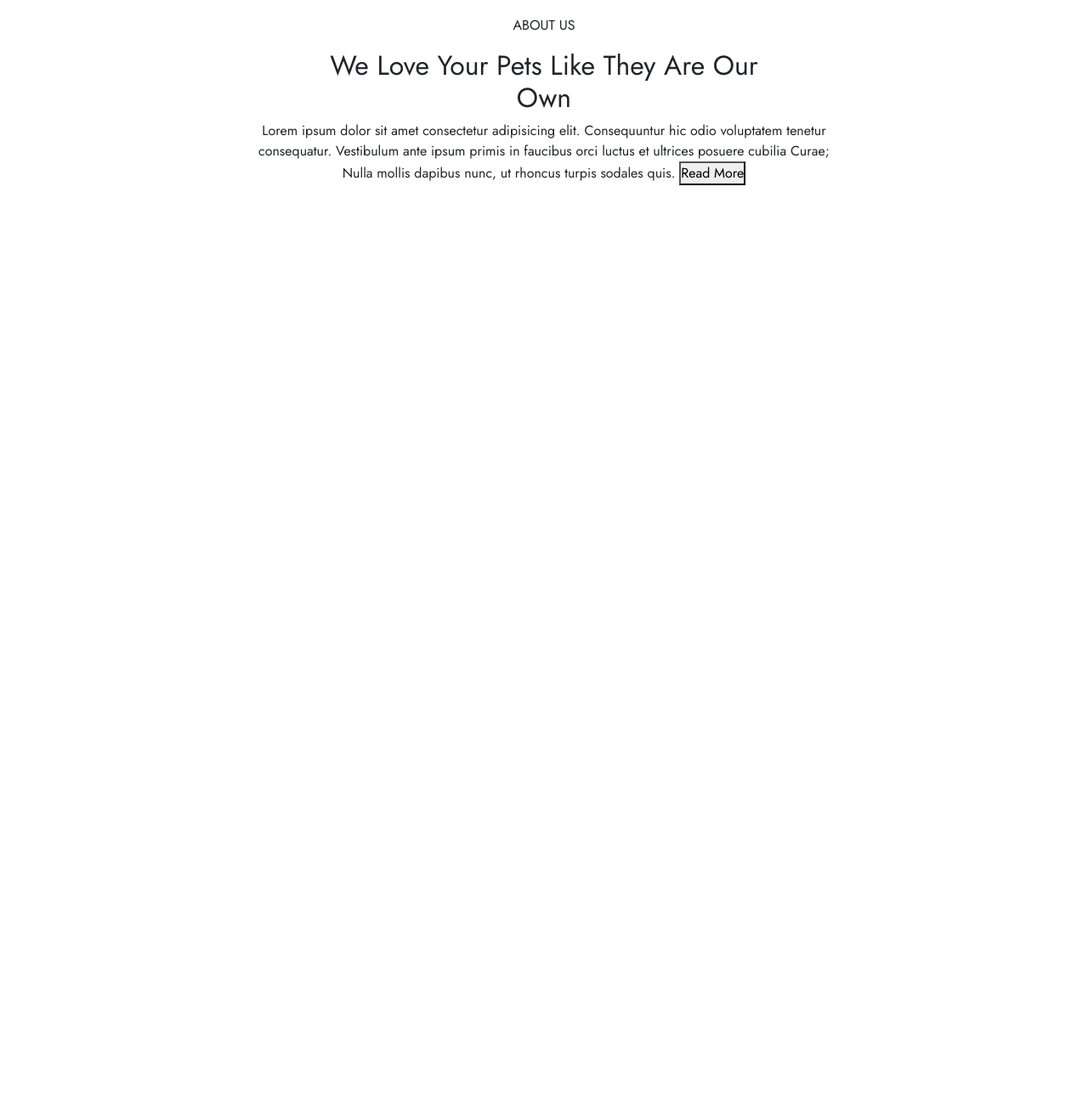
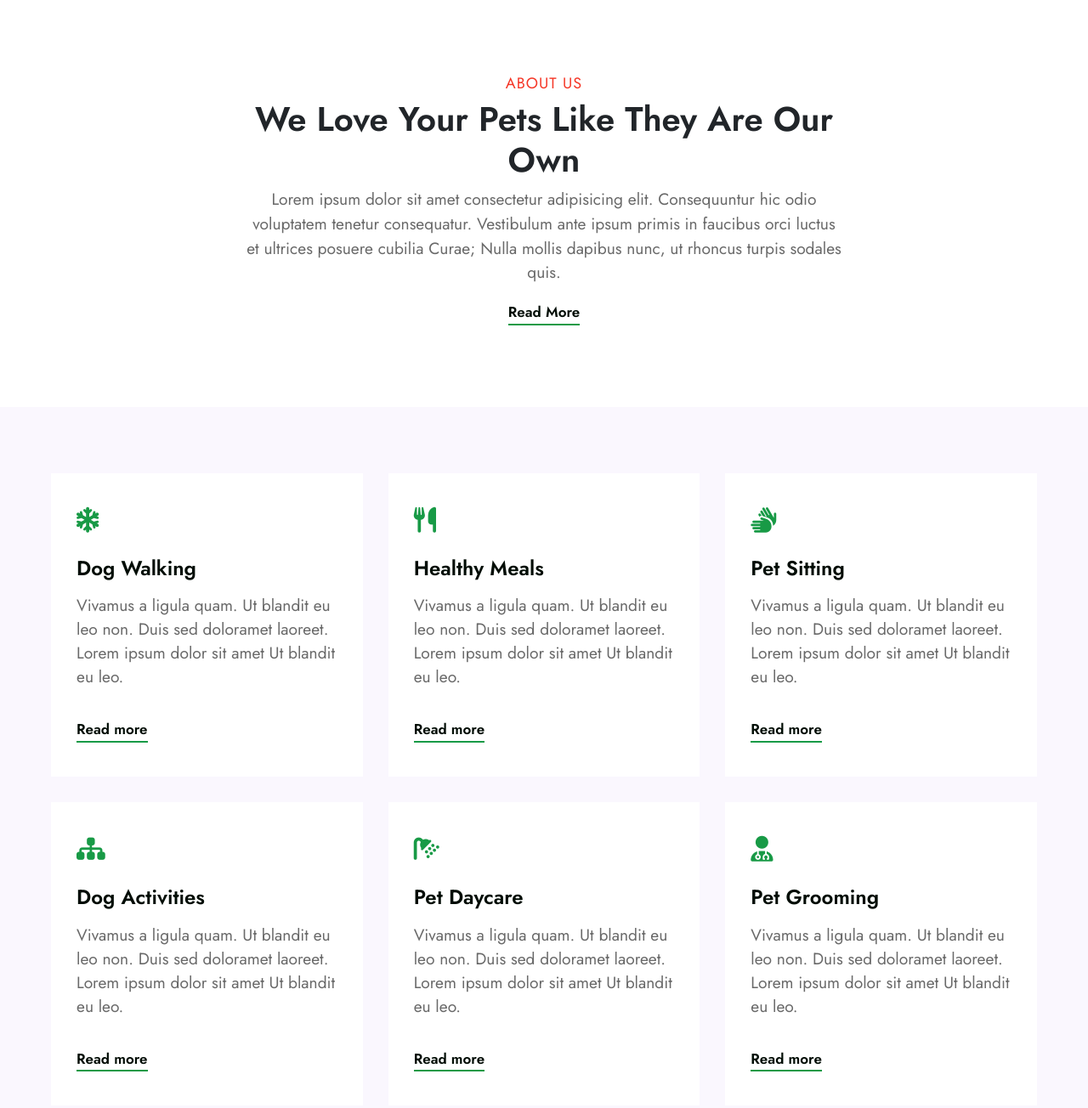
Before and after one commit to minhhau94/PoochCare, a plain HTML site: page index.html in a window 1280 px wide. Shown: the part 716-2020 px from the top of the page at 85% size. Before the commit the page ends 982 px from the top, so only its background shows below. Drawn offline with nearby package versions, Linux system fonts and the light colour scheme.

Commit message:
services

```diff
--- a/css/style.css
+++ b/css/style.css
@@ -19,18 +19,21 @@ body{
     z-index: 10;
     display: flex;
     align-items: center;
+    box-shadow: 0 3px 6px 0 rgb(0 0 0 / 5%);
 }
 .header .container{
     max-width: 1200px;
     margin: auto;
-}
-.header .container-fluid{
-    /* width: 100%; */
+    padding: 0 25px;
 }
 .header .navbar-brand{
     color: #189a46;
     font-size: 34px;
     font-weight: 600;
+    margin: 0;
+}
+.navbar-light .navbar-brand:focus, .navbar-light .navbar-brand:hover{
+    color: #189a46;
 }
 .header .navbar-nav .nav-link{
     font-size: 19.2px;
@@ -60,7 +63,14 @@ body{
     padding-left: 2px;
     font-weight: 600;
 }
+.header .mode__container{
+    font-size: 25px;
+    margin-left: 20px;
+}
 /* slider */
+.slider .container{
+    max-width: 1200px;
+}
 .slider .carousel-item h5{
     font-size: 60px;
     line-height: 76px;
@@ -72,8 +82,7 @@ body{
     line-height: 30px;
 }
 .slider .carousel-item .carousel-caption{
-    width: 700px;
-    margin: auto;
+    max-width: 700px;
 }
 .slider .carousel-caption .button1{
     padding: 12px 35px;
@@ -89,11 +98,16 @@ body{
 .slider .carousel-caption .button2{
     color: #ffffff;
     border: 2px solid #ffffff;
-    padding: 14px 35px;
+    padding: 12px 35px;
     border-radius: 10px;
     font-size: 18px;
     background-color: transparent;
     margin-top: 3rem;
+    transition: all 0.3s ease-in 0s;
+}
+.slider .carousel-caption .button2:hover{
+    color: #189a46;
+    background-color: #ffffff;
 }
 .slider .carousel-caption{
     bottom: 50%;
@@ -107,20 +121,118 @@ body{
     bottom: 0;
     left: 0;
     right: 0;
-    opacity: 50%;
+    opacity: 55%;
 }
 .slider .carousel-indicators button{
     width: 10px;
     height: 10px;
     border-radius: 50%;
 }
+.slider .carousel-inner img{
+    height: 700px;
+    object-fit: cover;
+}
+.slider .carousel-inner .carousel-caption {
+    text-align: left;
+}
 /* about */
 .about{
-    padding: 3rem 0;
+    padding: 6rem 0;
 
 }
 .about .content{
     width: 700px;
+    margin: auto;
     text-align: center;
+    display: flex;
+    flex-direction: column;
+    align-items: center;
+}
+.about .content p{
+    margin: 0;
+    font-size: 18px;
+    color: #f53626;
+    font-weight: 400;
+    letter-spacing: 1px;
+    line-height: 2em;
+}
+.about .content h2{
+    font-size: 40px;
+    font-weight: 600;
+}
+.about .content span{
+    font-size: 1.2em;
+    color: #696969;
+}
+.about .content a{
+    display: block;
+    text-decoration: none;
+    border-bottom:2px solid #189a46;
+    font-size: 17px;
+    font-weight: 600;
+    margin-top: 20px;
+    color: #000c04;
+    transition: all 0.3s ease-in-out 0s;
+}
+.about .content a:hover{
+    color: #189a46;
+}
+/* services */
+.services{
+    background-color: rgba(147, 107, 232, 0.05);
+    padding: 3rem;
+}
+.services .container{
+    max-width: 1200px;
     margin: auto;
 }
+.services .row{
+    margin-right: -15px;
+    margin-left: -15px;
+}
+.services .col-4{
+    padding-right: 15px;
+    padding-left: 15px;
+}
+.services .item{
+    padding: 40px 30px;
+    margin-top: 30px;
+    background-color: #ffffff;
+    transition: all 0.5s ease 0s;
+}
+.services .item:hover{
+    background-color: rgba(147, 107, 232, 0.05);
+}
+.services .row .icon i{
+    color: #189a46;
+    font-size: 30px;
+}
+.services .row h4 a{
+    display: block;
+    text-decoration: none;
+    color: #000c04;
+    font-size: 24px;
+    font-weight: 600;
+    margin: 25px 0 15px 0;
+}
+.services .row h4 a:hover{
+    color: #189a46;
+}
+.services .row p{
+    font-size: 1.2em;
+    line-height: 28px;
+    color: #696969;
+}
+.services .row a.read{
+    display: inline-block;
+    text-decoration: none;
+    font-size: 17px;
+    font-weight: 600;
+    color: #000c04;
+    border-bottom: 2px solid #189a46;
+    margin-top: 20px;
+    transition: all 0.3s ease-in-out 0s;
+}
+.services .row a.read:hover{
+    color: #189a46;
+}
--- a/index.html
+++ b/index.html
@@ -19,7 +19,8 @@
   <link href='https://css.gg/c?=|icon-name|icon-name|icon-name' rel='stylesheet'>
   <link href='https://css.gg/c' rel='stylesheet'>
   <!-- bootstrap -->
-    <link href="https://cdn.jsdelivr.net/npm/bootstrap@5.1.3/dist/css/bootstrap.min.css" rel="stylesheet" integrity="sha384-1BmE4kWBq78iYhFldvKuhfTAU6auU8tT94WrHftjDbrCEXSU1oBoqyl2QvZ6jIW3" crossorigin="anonymous">
+  <link href="https://cdn.jsdelivr.net/npm/bootstrap@5.1.3/dist/css/bootstrap.min.css" rel="stylesheet"
+    integrity="sha384-1BmE4kWBq78iYhFldvKuhfTAU6auU8tT94WrHftjDbrCEXSU1oBoqyl2QvZ6jIW3" crossorigin="anonymous">
   <!-- style css -->
   <link rel="stylesheet" href="./css/style.css">
 </head>
@@ -29,12 +30,13 @@
   <header class="header">
     <div class="container">
       <nav class="navbar navbar-expand-lg navbar-light">
-                <div class="container-fluid">
+        <div class="container-fluid p-0">
           <a class="navbar-brand" href="#">Pooch Care</a>
-                  <button class="navbar-toggler" type="button" data-bs-toggle="collapse" data-bs-target="#navbarNavDropdown" aria-controls="navbarNavDropdown" aria-expanded="false" aria-label="Toggle navigation">
+          <button class="navbar-toggler" type="button" data-bs-toggle="collapse" data-bs-target="#navbarNavDropdown"
+            aria-controls="navbarNavDropdown" aria-expanded="false" aria-label="Toggle navigation">
             <span class="navbar-toggler-icon"></span>
           </button>
-                  <div class="collapse navbar-collapse justify-content-end" id="navbarNavDropdown">
+          <div class="collapse navbar-collapse justify-content-end " id="navbarNavDropdown">
             <ul class="navbar-nav">
               <li class="nav-item">
                 <a class="nav-link active" aria-current="page" href="#">Home</a>
@@ -49,7 +51,8 @@
                 <a class="nav-link" href="#">Gallery</a>
               </li>
               <li class="nav-item dropdown">
-                        <a class="nav-link" href="#" id="navbarDropdownMenuLink" role="button" data-bs-toggle="dropdown" aria-expanded="false">Blog<span><i class="fa-solid fa-angle-down"></i></span></a>
+                <a class="nav-link" href="#" id="navbarDropdownMenuLink" role="button" data-bs-toggle="dropdown"
+                  aria-expanded="false">Blog<span><i class="fa-solid fa-angle-down"></i></span></a>
                 <ul class="dropdown-menu" aria-labelledby="navbarDropdownMenuLink">
                   <li><a class="dropdown-item" href="#">Blog Posts</a></li>
                   <li><a class="dropdown-item" href="#">Blog Single</a></li>
@@ -60,6 +63,9 @@
                 <a class="nav-link" href="#">Contact</a>
               </li>
             </ul>
+            <div class="mode__container">
+              <i class="fa-solid fa-moon"></i>
+            </div>
           </div>
         </div>
       </nav>
@@ -69,19 +75,25 @@
   <section class="slider">
     <div id="carouselExampleCaptions" class="carousel slide" data-bs-ride="carousel">
       <div class="carousel-indicators">
-          <button type="button" data-bs-target="#carouselExampleCaptions" data-bs-slide-to="0" class="active" aria-current="true" aria-label="Slide 1"></button>
-          <button type="button" data-bs-target="#carouselExampleCaptions" data-bs-slide-to="1" aria-label="Slide 2"></button>
-          <button type="button" data-bs-target="#carouselExampleCaptions" data-bs-slide-to="2" aria-label="Slide 3"></button>
-          <button type="button" data-bs-target="#carouselExampleCaptions" data-bs-slide-to="3" aria-label="Slide 4"></button>
+        <button type="button" data-bs-target="#carouselExampleCaptions" data-bs-slide-to="0" class="active"
+          aria-current="true" aria-label="Slide 1"></button>
+        <button type="button" data-bs-target="#carouselExampleCaptions" data-bs-slide-to="1"
+          aria-label="Slide 2"></button>
+        <button type="button" data-bs-target="#carouselExampleCaptions" data-bs-slide-to="2"
+          aria-label="Slide 3"></button>
+        <button type="button" data-bs-target="#carouselExampleCaptions" data-bs-slide-to="3"
+          aria-label="Slide 4"></button>
       </div>
       <div class="carousel-inner">
         <div class="carousel-item active">
           <img src="./image/banner1.jpg" class="d-block w-100" alt="...">
-            <div class="carousel-caption d-none d-md-block text-start">
+          <div class="container">
+            <div class="carousel-caption d-none d-md-block">
               <h5>Quality Things for <br> Loving Pets</h5>
               <p>Keeps your Pet Smiling</p>
               <button class="button1">Read More</button>
               <button class="button2">Contact Us</button>
+            </div>
           </div>
         </div>
         <div class="carousel-item">
@@ -94,7 +106,7 @@
           </div>
         </div>
         <div class="carousel-item">
-            <img src="./image/banner3.jpg" class="d-block w-100 text-start" alt="...">
+          <img src="./image/banner3.jpg" class="d-block w-100" alt="...">
           <div class="carousel-caption d-none d-md-block">
             <h5>Quality Things for <br> Loving Pets</h5>
             <p>Keeps your Pet Smiling</p>
@@ -114,25 +126,103 @@
       </div>
     </div>
   </section>
+  <!-- about -->
   <section class="about">
     <div class="container">
       <div class="content">
         <p>ABOUT US</p>
         <h2>We Love Your Pets Like They Are Our <br> Own</h2>
-        <span>Lorem ipsum dolor sit amet consectetur adipisicing elit. Consequuntur hic odio voluptatem tenetur consequatur. Vestibulum ante ipsum primis in faucibus orci luctus et ultrices posuere cubilia Curae; Nulla mollis dapibus nunc, ut rhoncus turpis sodales quis.</span>
-        <button>Read More</button>
+        <span>Lorem ipsum dolor sit amet consectetur adipisicing elit. Consequuntur hic odio voluptatem tenetur
+          consequatur. Vestibulum ante ipsum primis in faucibus orci luctus et ultrices posuere cubilia Curae; Nulla
+          mollis dapibus nunc, ut rhoncus turpis sodales quis.</span>
+        <a href="#">Read More</a>
       </div>
     </div>
   </section>
-    <section class="services"></section>
+  <!-- services -->
+  <section class="services">
+    <div class="container">
+      <div class="row">
+        <div class="col-4">
+          <div class="item">
+            <div class="icon">
+              <i class="fa-solid fa-snowflake"></i>
+            </div>
+            <h4><a href="#feature" class="title-head">Dog Walking</a></h4>
+            <p>Vivamus a ligula quam. Ut blandit eu leo non. Duis sed doloramet laoreet. Lorem ipsum dolor sit amet Ut
+              blandit eu leo.</p>
+            <a href="#read" class="read">Read more</a>
+          </div>
+        </div>
+        <div class="col-4">
+          <div class="item">
+            <div class="icon">
+              <i class="fa fa-cutlery"></i>
+            </div>
+            <h4><a href="#feature" class="title-head">Healthy Meals</a></h4>
+            <p>Vivamus a ligula quam. Ut blandit eu leo non. Duis sed doloramet laoreet. Lorem ipsum dolor sit amet Ut
+              blandit eu leo.</p>
+            <a href="#read" class="read">Read more</a>
+          </div>
+        </div>
+        <div class="col-4">
+          <div class="item">
+            <div class="icon">
+              <i class="fa fa-sign-language"></i>
+            </div>
+            <h4><a href="#feature" class="title-head">Pet Sitting</a></h4>
+            <p>Vivamus a ligula quam. Ut blandit eu leo non. Duis sed doloramet laoreet. Lorem ipsum dolor sit amet Ut
+              blandit eu leo.</p>
+            <a href="#read" class="read">Read more</a>
+          </div>
+        </div>
+        <div class="col-4">
+          <div class="item">
+            <div class="icon">
+              <i class="fa fa-sitemap"></i>
+            </div>
+            <h4><a href="#feature" class="title-head">Dog Activities</a></h4>
+            <p>Vivamus a ligula quam. Ut blandit eu leo non. Duis sed doloramet laoreet. Lorem ipsum dolor sit amet Ut
+              blandit eu leo.</p>
+            <a href="#read" class="read">Read more</a>
+          </div>
+        </div>
+        <div class="col-4">
+          <div class="item">
+            <div class="icon">
+              <i class="fa fa-shower"></i>
+            </div>
+            <h4><a href="#feature" class="title-head">Pet Daycare</a></h4>
+            <p>Vivamus a ligula quam. Ut blandit eu leo non. Duis sed doloramet laoreet. Lorem ipsum dolor sit amet Ut
+              blandit eu leo.</p>
+            <a href="#read" class="read">Read more</a>
+          </div>
+        </div>
+        <div class="col-4">
+          <div class="item">
+            <div class="icon">
+              <i class="fa fa-user-md"></i>
+            </div>
+            <h4><a href="#feature" class="title-head">Pet Grooming</a></h4>
+            <p>Vivamus a ligula quam. Ut blandit eu leo non. Duis sed doloramet laoreet. Lorem ipsum dolor sit amet Ut
+              blandit eu leo.</p>
+            <a href="#read" class="read">Read more</a>
+          </div>
+        </div>
+      </div>
+    </div>
+  </section>
   <section></section>
+  <div class="blog"></div>
   <section class="number"></section>
   <section class="plans"></section>
   <section></section>
   <section class="testimonials"></section>
   <section class="subscribe"></section>
   <footer class="footer"></footer>
-    <script src="https://cdn.jsdelivr.net/npm/bootstrap@5.1.3/dist/js/bootstrap.bundle.min.js" integrity="sha384-ka7Sk0Gln4gmtz2MlQnikT1wXgYsOg+OMhuP+IlRH9sENBO0LRn5q+8nbTov4+1p" crossorigin="anonymous"></script>
+  <script src="https://cdn.jsdelivr.net/npm/bootstrap@5.1.3/dist/js/bootstrap.bundle.min.js"
+    integrity="sha384-ka7Sk0Gln4gmtz2MlQnikT1wXgYsOg+OMhuP+IlRH9sENBO0LRn5q+8nbTov4+1p"
+    crossorigin="anonymous"></script>
 </body>
 
 </html>
```
Lines whose indentation alone changed are shown as unchanged.
